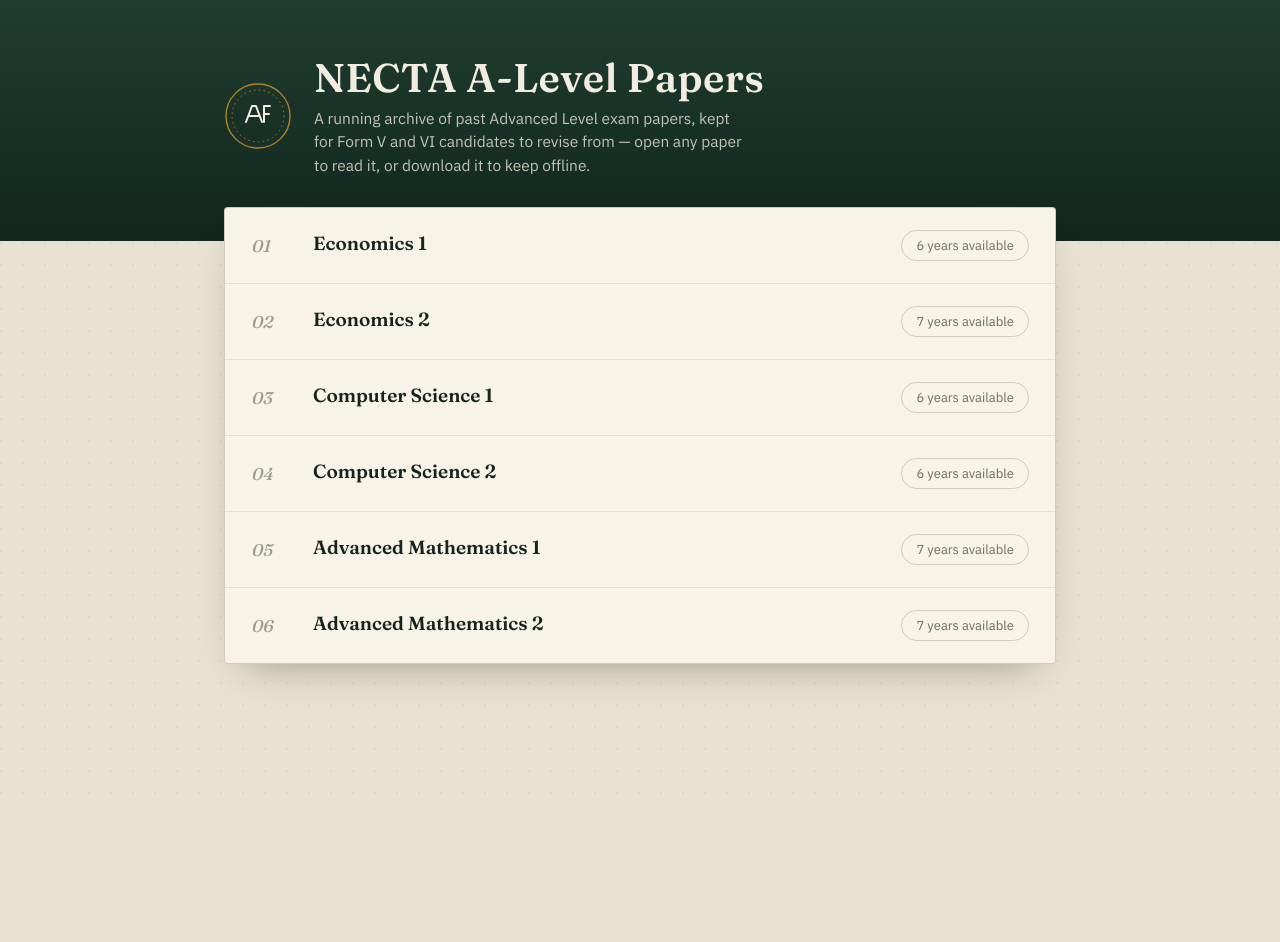
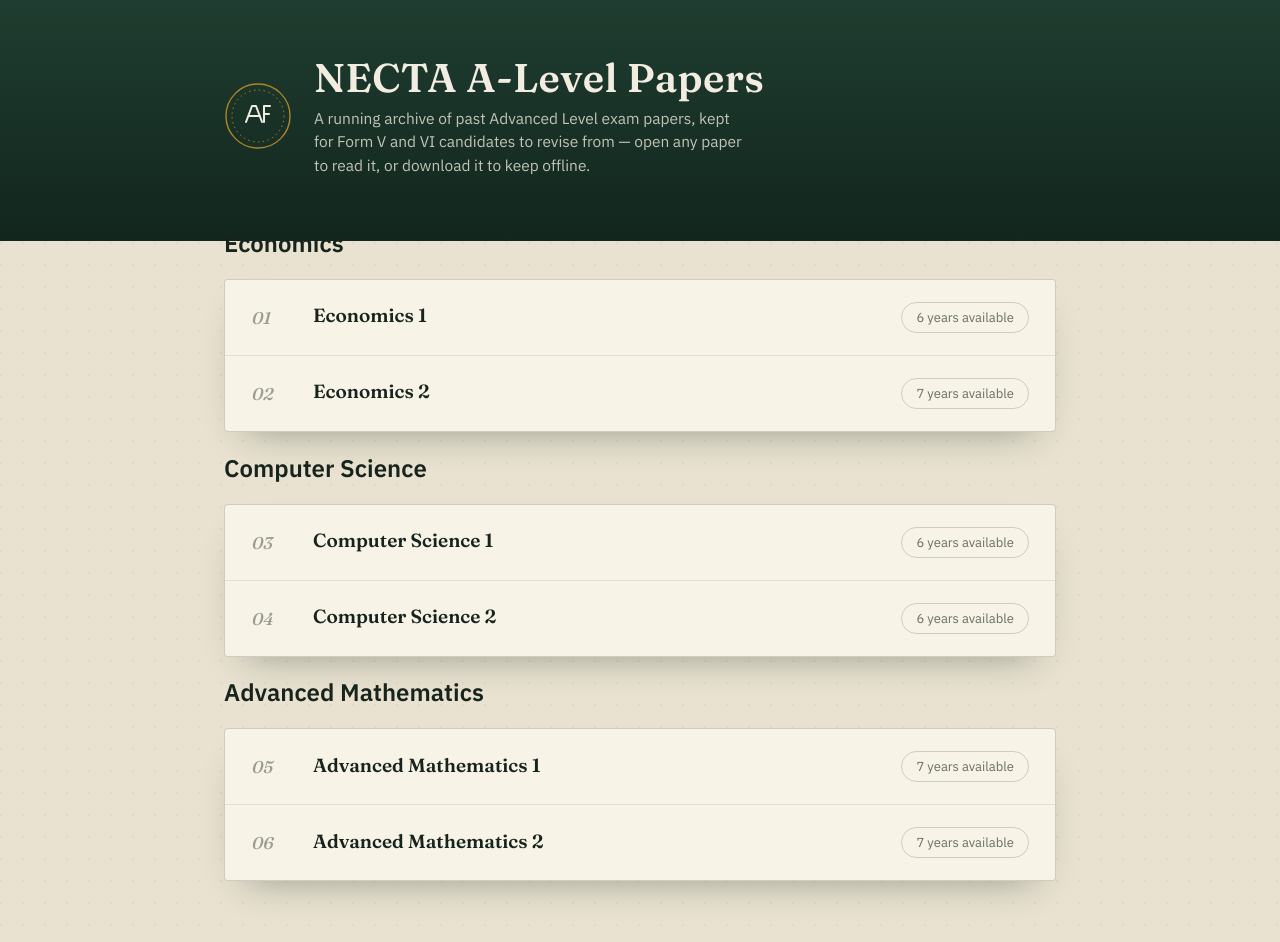
Before and after one commit to visualixefoundation/necta-exams, a Next.js app: page / in a window 1280 px wide. Shown: the top 942 px of the page. Before the commit the page ends 800 px from the top, so only its background shows below. Built offline with nearby package versions, Linux system fonts and the light colour scheme.

Commit message:
Home page: group subjects under Economics, Computer Science, Advanced Mathematics

```diff
--- a/app/page.js
+++ b/app/page.js
@@ -1,6 +1,6 @@
 import Link from "next/link";
 import Seal from "../components/Seal";
-import { subjects } from "../lib/subjects";
+import { categories, getSubjectsByCategory } from "../lib/subjects";
 
 export default function HomePage() {
   return (
@@ -23,8 +23,13 @@
 
       <main className="wrap">
         <section className="register">
+          {categories.map((cat) => {
+            const items = getSubjectsByCategory(cat.id);
+            return (
+              <div className="category-block" key={cat.id}>
+                <h2 className="category-title">{cat.name}</h2>
                 <div className="ledger">
-            {subjects.map((s) => (
+                  {items.map((s) => (
                     <Link
                       key={s.slug}
                       href={`/${s.slug}`}
@@ -40,6 +45,9 @@
                     </Link>
                   ))}
                 </div>
+              </div>
+            );
+          })}
         </section>
       </main>
     </>
```
Lines whose indentation alone changed are shown as unchanged.
